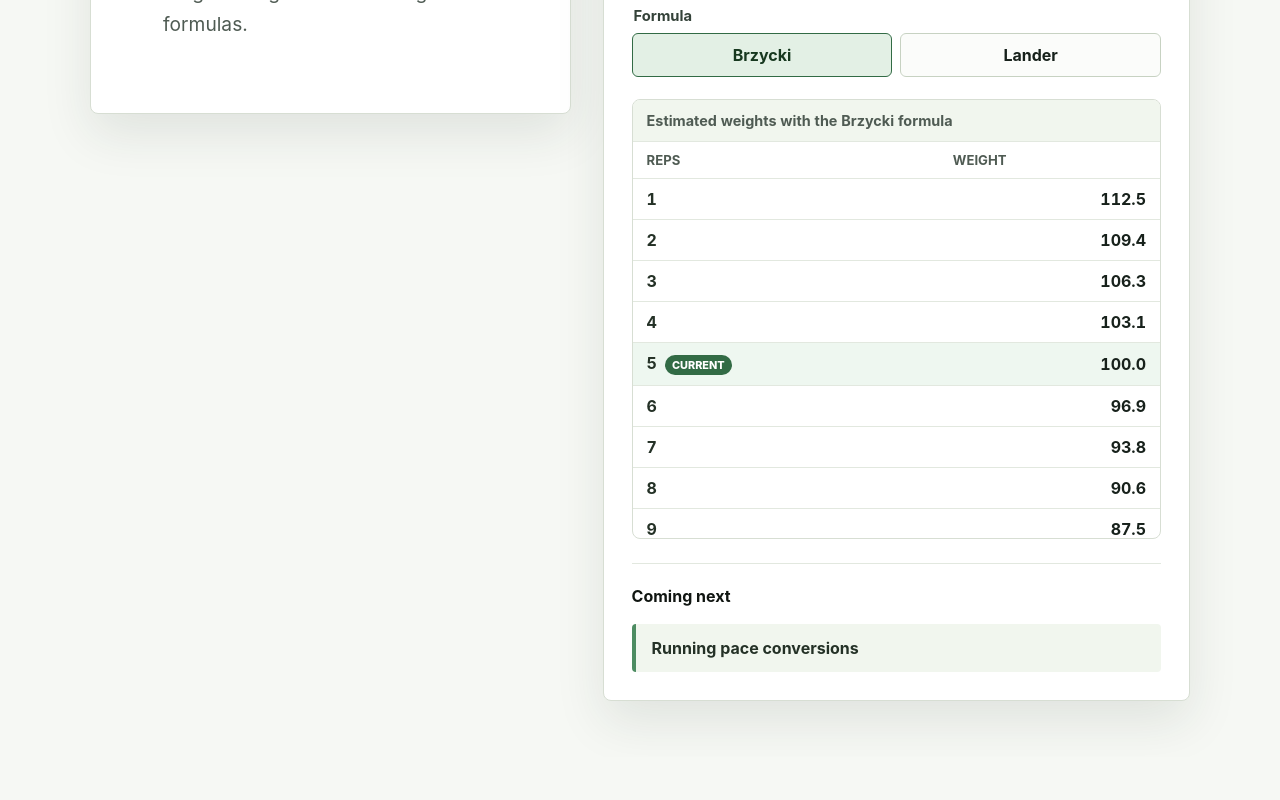
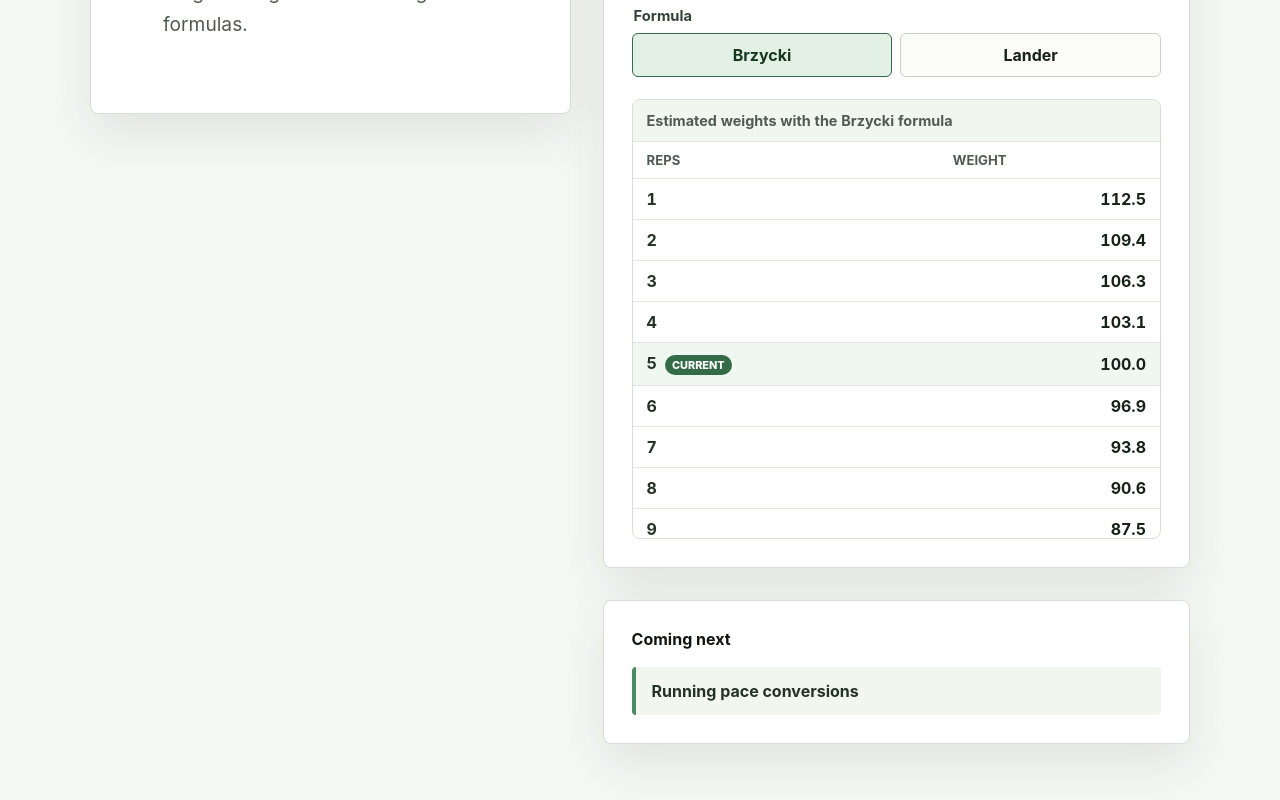
Before and after one commit to jon-smith/fit-calcs, a React (Vite) app: page / in a window 1280 px wide. Shown: the part 327-1127 px from the top of the page. Before the commit the page ends 1084 px from the top, so only its background shows below. Built offline with nearby package versions, Linux system fonts and the light colour scheme.

Commit message:
refactor

```diff
--- a/src/App.tsx
+++ b/src/App.tsx
@@ -1,10 +1,12 @@
 import NRepMaxCalculator from './NRepMaxCalculator';
+import Roadmap from './Roadmap';
 
 function App() {
   return (
     <main className="app-shell">
       <IntroPanel />
       <NRepMaxCalculator />
+      <Roadmap />
     </main>
   );
 }
--- a/src/NRepMaxCalculator.tsx
+++ b/src/NRepMaxCalculator.tsx
@@ -30,7 +30,6 @@ const formulas: Record<FormulaKey, Formula> = {
 };
 
 const formulaKeys = Object.keys(formulas) as FormulaKey[];
-const upcomingCalculators = ['Running pace conversions'];
 
 function NRepMaxCalculator() {
   const calculator = useRepMaxCalculator();
@@ -67,8 +66,6 @@ function NRepMaxCalculator() {
           performedReps={calculator.performedReps}
         />
       )}
-
-      <Roadmap />
     </section>
   );
 }
@@ -243,17 +240,4 @@ function ResultRow({
   );
 }
 
-function Roadmap() {
-  return (
-    <div className="roadmap-strip" aria-labelledby="roadmap-title">
-      <h2 id="roadmap-title">Coming next</h2>
-      <ul>
-        {upcomingCalculators.map((calculator) => (
-          <li key={calculator}>{calculator}</li>
-        ))}
-      </ul>
-    </div>
-  );
-}
-
 export default NRepMaxCalculator;
--- /dev/null
+++ b/src/Roadmap.tsx
@@ -0,0 +1,16 @@
+const upcomingCalculators = ['Running pace conversions'];
+
+function Roadmap() {
+  return (
+    <section className="roadmap-strip" aria-labelledby="roadmap-title">
+      <h2 id="roadmap-title">Coming next</h2>
+      <ul>
+        {upcomingCalculators.map((calculator) => (
+          <li key={calculator}>{calculator}</li>
+        ))}
+      </ul>
+    </section>
+  );
+}
+
+export default Roadmap;
--- a/src/styles.css
+++ b/src/styles.css
@@ -50,7 +50,8 @@ select {
 }
 
 .intro-panel,
-.calculator-panel {
+.calculator-panel,
+.roadmap-strip {
   border: 1px solid #d7ded3;
   border-radius: 8px;
   background: #ffffff;
@@ -61,7 +62,8 @@ select {
   padding: clamp(32px, 6vw, 72px);
 }
 
-.calculator-panel {
+.calculator-panel,
+.roadmap-strip {
   padding: 28px;
 }
 
@@ -265,9 +267,7 @@ h2 {
 }
 
 .roadmap-strip {
-  margin-top: 24px;
-  border-top: 1px solid #e2e8df;
-  padding-top: 22px;
+  grid-column: 2;
 }
 
 .roadmap-strip h2 {
@@ -301,7 +301,8 @@ li {
   }
 
   .intro-panel,
-  .calculator-panel {
+  .calculator-panel,
+  .roadmap-strip {
     padding: 24px;
   }
 
```
